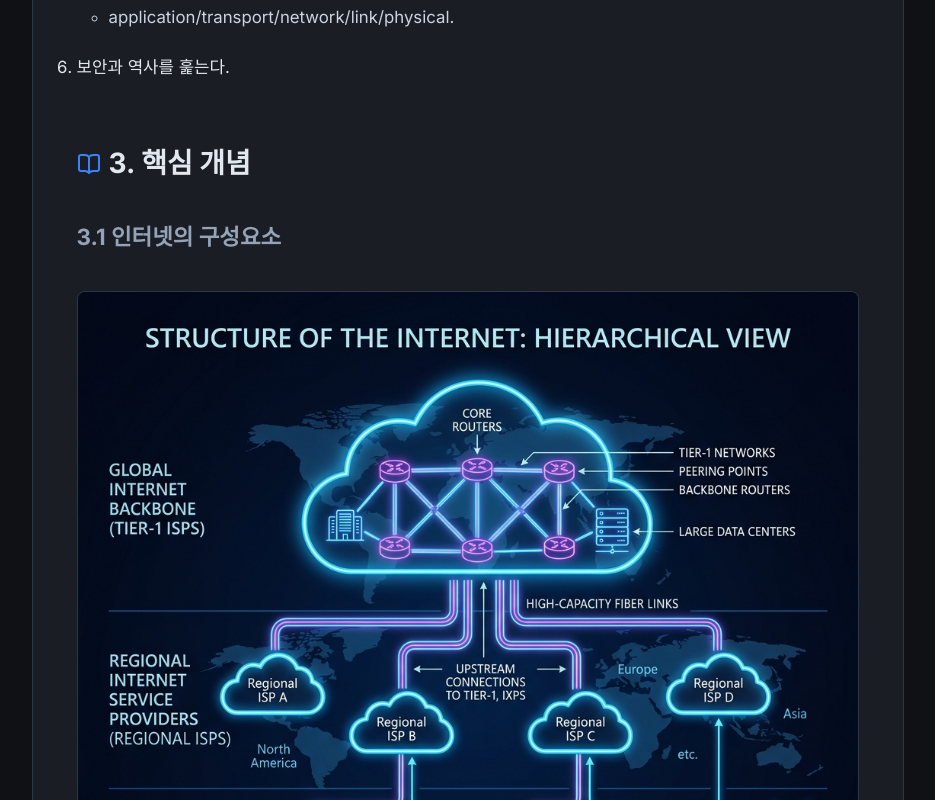
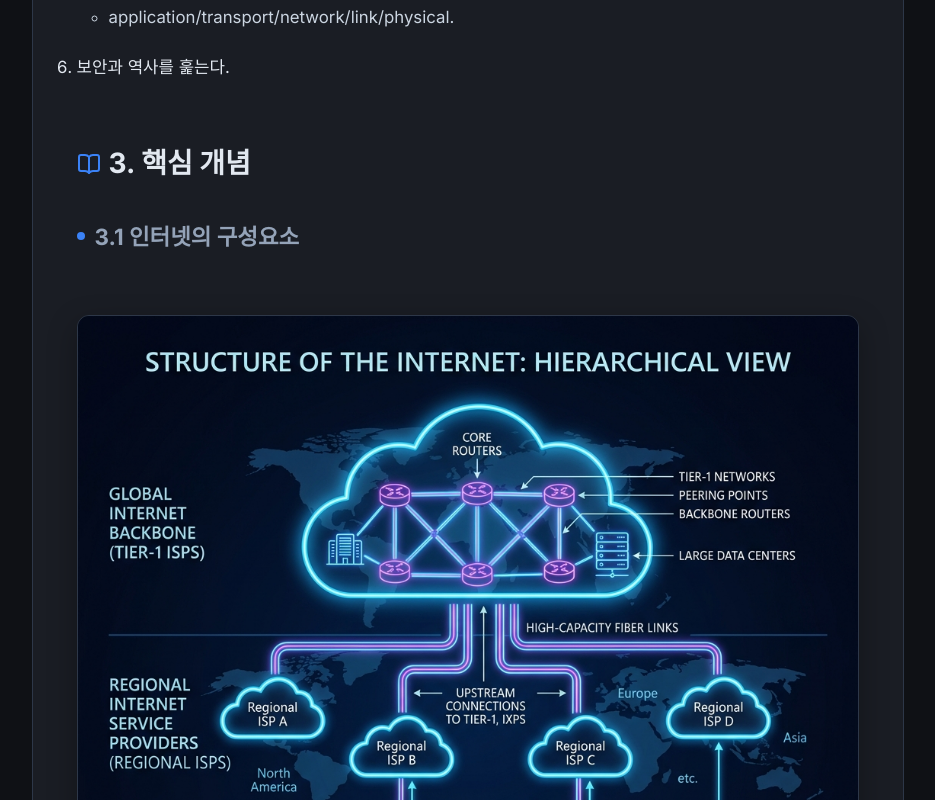
Before and after one commit to vividhyeok/networkkim, a Next.js app: page /chapter/ch01 in a window 1280 px wide. Shown: the part 2000-2800 px from the top of the page, without its empty margins (312-1247 px from the left). Built offline with nearby package versions, Linux system fonts and the light colour scheme.

Commit message:
fix: resolve table alignment issues, ensure interactive visualizers and AI images render correctly, and highlight key terms

```diff
--- a/src/app/chapter/[id]/page.js
+++ b/src/app/chapter/[id]/page.js
@@ -23,22 +23,30 @@ export default async function ChapterPage({ params }) {
       </div>
     ),
     h2: ({node, ...props}) => {
-      const text = props.children;
+      // Extract string from children
+      const extractText = (children) => {
+        if (typeof children === "string") return children;
+        if (Array.isArray(children)) return children.map(extractText).join("");
+        if (children && children.props && children.props.children) return extractText(children.props.children);
+        return "";
+      };
+      const text = extractText(props.children);
+
       return (
         <div style={{ marginTop: "4rem", marginBottom: "1.5rem" }}>
           <h2 style={{ color: "#e2e8f0", margin: 0, display: "flex", alignItems: "center", gap: "0.5rem", fontSize: "1.75rem" }} {...props}>
             <BookOpen size={24} color="var(--accent-blue)" />
-            {text}
+            {props.children}
           </h2>
-          {text === "3.5 Packet switching" && id === "ch01" && (
-            <KidsExplanation title="패킷 스위칭이란? (12살 맞춤 설명)">
-              <p>패킷 스위칭은 편지를 보낼 때 한 장의 긴 편지 대신, 여러 장의 엽서로 나눠서 보내는 것과 같아요! 우체국(라우터) 아저씨가 엽서 하나하나를 보고 가장 빠른 길로 목적지까지 보내주죠. 엽서가 중간에 순서가 섞여도 도착해서 다시 합치면 되니까 인터넷처럼 사람들이 한 번에 많이 몰리는 곳에서 효율적이에요.</p>
+          {text.includes("3.5 Packet switching") && id === "ch01" && (
+            <KidsExplanation title="패킷 스위칭이란? (핵심 요약)">
+              <p>패킷 스위칭은 편지를 보낼 때 한 장의 긴 편지 대신, 여러 장의 엽서로 나눠서 보내는 것과 같아요! 라우터가 엽서 하나하나를 보고 가장 빠른 길로 목적지까지 보내주죠. 엽서가 중간에 순서가 섞여도 도착해서 다시 합치면 되니까 인터넷처럼 사람들이 한 번에 많이 몰리는 곳에서 효율적이에요.</p>
             </KidsExplanation>
           )}
-          {text === "3.6 Circuit switching" && id === "ch01" && (
+          {text.includes("3.6 Circuit switching") && id === "ch01" && (
             <SwitchingVisualizer />
           )}
-          {text === "3.8 Protocol layering" && id === "ch01" && (
+          {text.includes("3.8 Protocol layering") && id === "ch01" && (
             <>
               <KidsExplanation title="프로토콜 계층이란?">
                 <p>학교에서 교장선생님 - 선생님 - 반장 - 학생 순으로 역할이 나눠져 있는 것처럼, 네트워크도 5개의 층으로 역할을 나눴어요! 각 층은 자기 할 일만 딱 끝나면 아래층으로 일을 넘겨요. 덕분에 하나가 고장나도 그 층만 고치면 돼서 편하답니다.</p>
@@ -51,10 +59,21 @@ export default async function ChapterPage({ params }) {
       );
     },
     h3: ({node, ...props}) => (
-      <h3 style={{ color: "#94a3b8", fontSize: "1.4rem", marginTop: "2.5rem", marginBottom: "1rem" }} {...props} />
+      <h3 style={{ color: "#94a3b8", fontSize: "1.4rem", marginTop: "2.5rem", marginBottom: "1rem", display: "flex", alignItems: "center" }} {...props}>
+        <span style={{ display: "inline-block", width: "8px", height: "8px", background: "var(--accent-blue)", borderRadius: "50%", marginRight: "10px" }}></span>
+        {props.children}
+      </h3>
     ),
     p: ({node, ...props}) => (
       <p style={{ fontSize: "1.05rem", lineHeight: "1.7", color: "#cbd5e1", marginBottom: "1.5rem" }} {...props} />
+    ),
+    strong: ({node, ...props}) => (
+      <strong style={{ color: "#38bdf8", background: "rgba(56, 189, 248, 0.1)", padding: "0.1rem 0.3rem", borderRadius: "4px", fontWeight: "600" }} {...props} />
+    ),
+    img: ({node, ...props}) => (
+      <span style={{ display: "block", margin: "2.5rem 0", textAlign: "center" }}>
+        <img style={{ maxWidth: "100%", borderRadius: "12px", border: "1px solid var(--border-color)", boxShadow: "0 10px 30px rgba(0,0,0,0.3)" }} {...props} />
+      </span>
     ),
     ul: ({node, ...props}) => (
       <ul style={{ paddingLeft: "2rem", margin: "1.5rem 0", color: "#cbd5e1" }} {...props} />
@@ -72,8 +91,8 @@ export default async function ChapterPage({ params }) {
         <table style={{ width: "100%", borderCollapse: "collapse", background: "var(--bg-panel)" }} {...props} />
       </div>
     ),
-    th: ({node, ...props}) => <th style={{ padding: "1rem", background: "#1e293b", borderBottom: "2px solid var(--border-color)", color: "#e2e8f0", textAlign: "left", fontSize: "1rem" }} {...props} />,
-    td: ({node, ...props}) => <td style={{ padding: "1rem", borderBottom: "1px solid var(--border-color)", color: "#cbd5e1", fontSize: "1rem" }} {...props} />
+    th: ({node, style, ...props}) => <th style={{ padding: "1rem", background: "#1e293b", borderBottom: "2px solid var(--border-color)", color: "#e2e8f0", fontSize: "1rem", ...style }} {...props} />,
+    td: ({node, style, ...props}) => <td style={{ padding: "1rem", borderBottom: "1px solid var(--border-color)", color: "#cbd5e1", fontSize: "1rem", ...style }} {...props} />
   };
 
   return (
```
